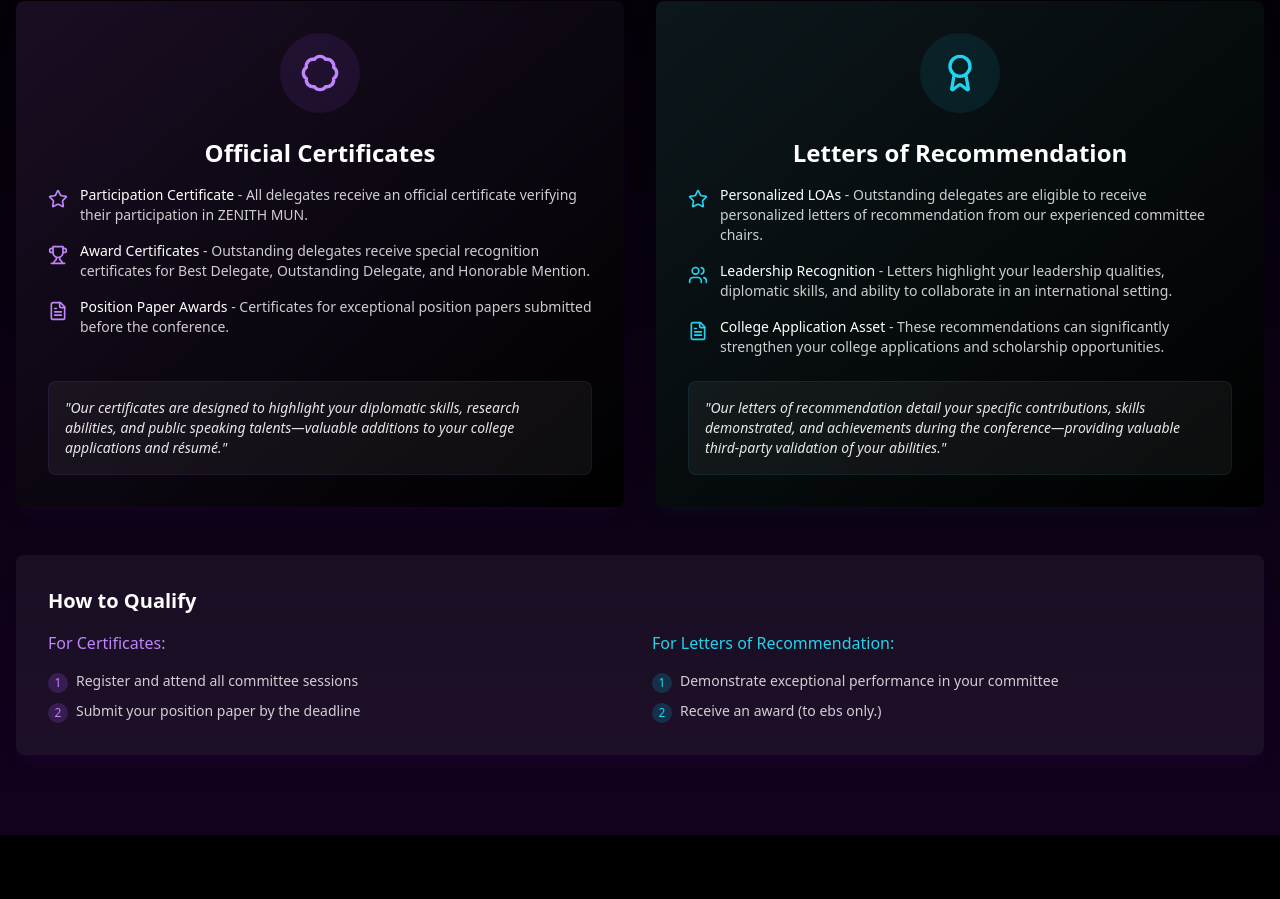
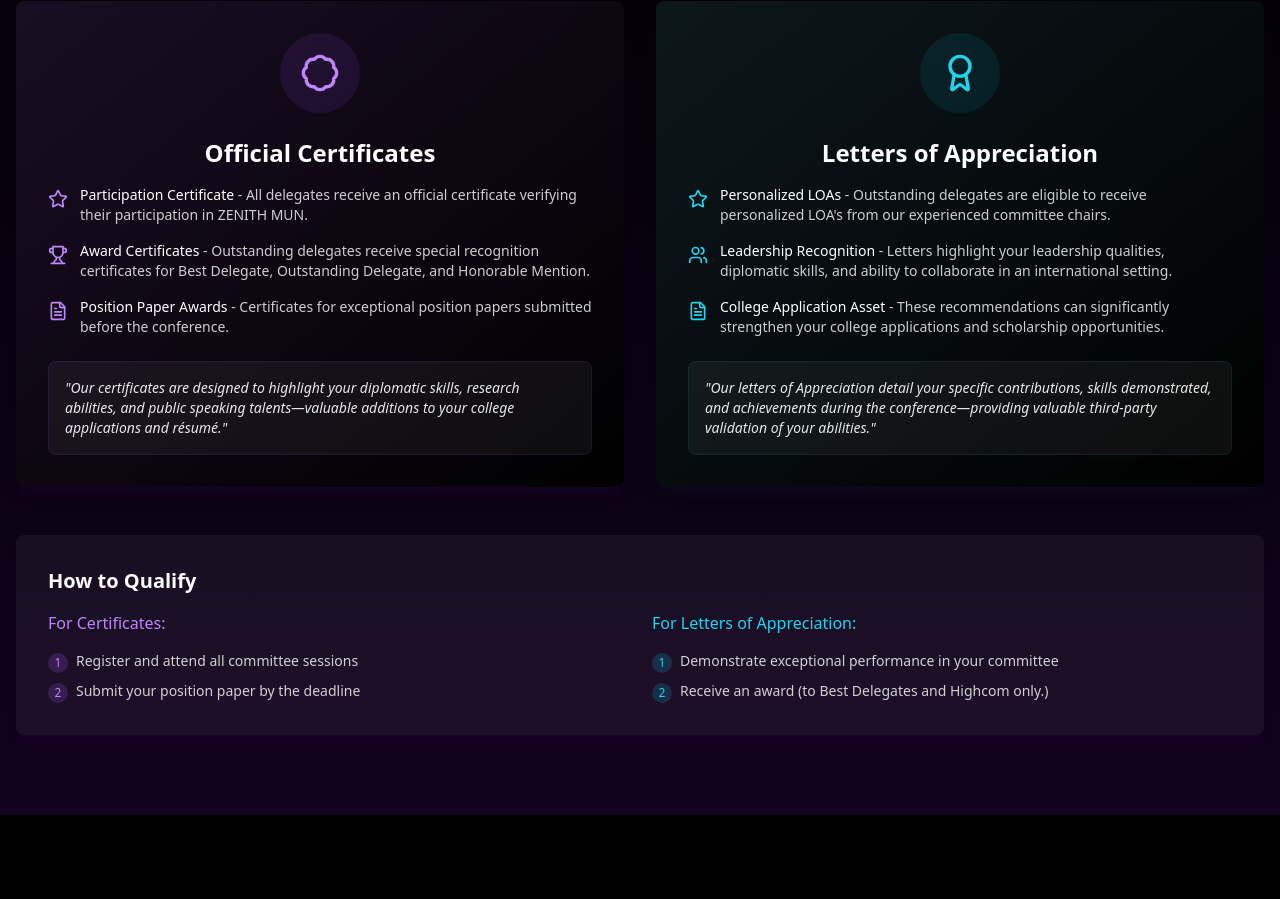
Before and after one commit to 0CODERKID/Zenith-MUN, a Next.js app: page / in a window 1280 px wide. Shown: the part 4319-5218 px from the top of the page. Built offline with nearby package versions, Linux system fonts and the light colour scheme.

Commit message:
im tired omg

```diff
--- a/components/perks-section.tsx
+++ b/components/perks-section.tsx
@@ -79,7 +79,7 @@ export default function PerksSection() {
                 </div>
 
                 <h3 className="text-lg sm:text-2xl font-bold text-white mb-3 sm:mb-4 text-center">
-                  Letters of Recommendation
+                  Letters of Appreciation
                 </h3>
 
                 <div className="space-y-3 sm:space-y-4 mb-4 sm:mb-6 flex-grow">
@@ -87,7 +87,7 @@ export default function PerksSection() {
                     <Star className="w-4 h-4 sm:w-5 sm:h-5 text-cyan-400 mt-1 flex-shrink-0" />
                     <p className="text-white/80 text-sm">
                       <span className="text-white font-medium">Personalized LOAs</span> - Outstanding delegates are
-                      eligible to receive personalized letters of recommendation from our experienced committee chairs.
+                      eligible to receive personalized LOA's from our experienced committee chairs.
                     </p>
                   </div>
 
@@ -110,7 +110,7 @@ export default function PerksSection() {
 
                 <div className="bg-white/5 rounded-lg p-3 sm:p-4 border border-cyan-500/10">
                   <p className="text-white/90 text-xs sm:text-sm italic">
-                    "Our letters of recommendation detail your specific contributions, skills demonstrated, and
+                    "Our letters of Appreciation detail your specific contributions, skills demonstrated, and
                     achievements during the conference—providing valuable third-party validation of your abilities."
                   </p>
                 </div>
@@ -145,7 +145,7 @@ export default function PerksSection() {
                 </div>
 
                 <div className="space-y-3 sm:space-y-4">
-                  <h4 className="text-cyan-400 font-medium">For Letters of Recommendation:</h4>
+                  <h4 className="text-cyan-400 font-medium">For Letters of Appreciation:</h4>
                   <ul className="space-y-2 text-white/80 text-sm">
                     <li className="flex items-start gap-2">
                       <div className="w-5 h-5 rounded-full bg-cyan-500/20 flex items-center justify-center flex-shrink-0 mt-0.5">
@@ -157,7 +157,7 @@ export default function PerksSection() {
                       <div className="w-5 h-5 rounded-full bg-cyan-500/20 flex items-center justify-center flex-shrink-0 mt-0.5">
                         <span className="text-xs text-cyan-400">2</span>
                       </div>
-                      <span>Receive an award (to ebs only.)</span>
+                      <span>Receive an award (to Best Delegates and Highcom only.)</span>
                     </li>
 
                   </ul>
```
